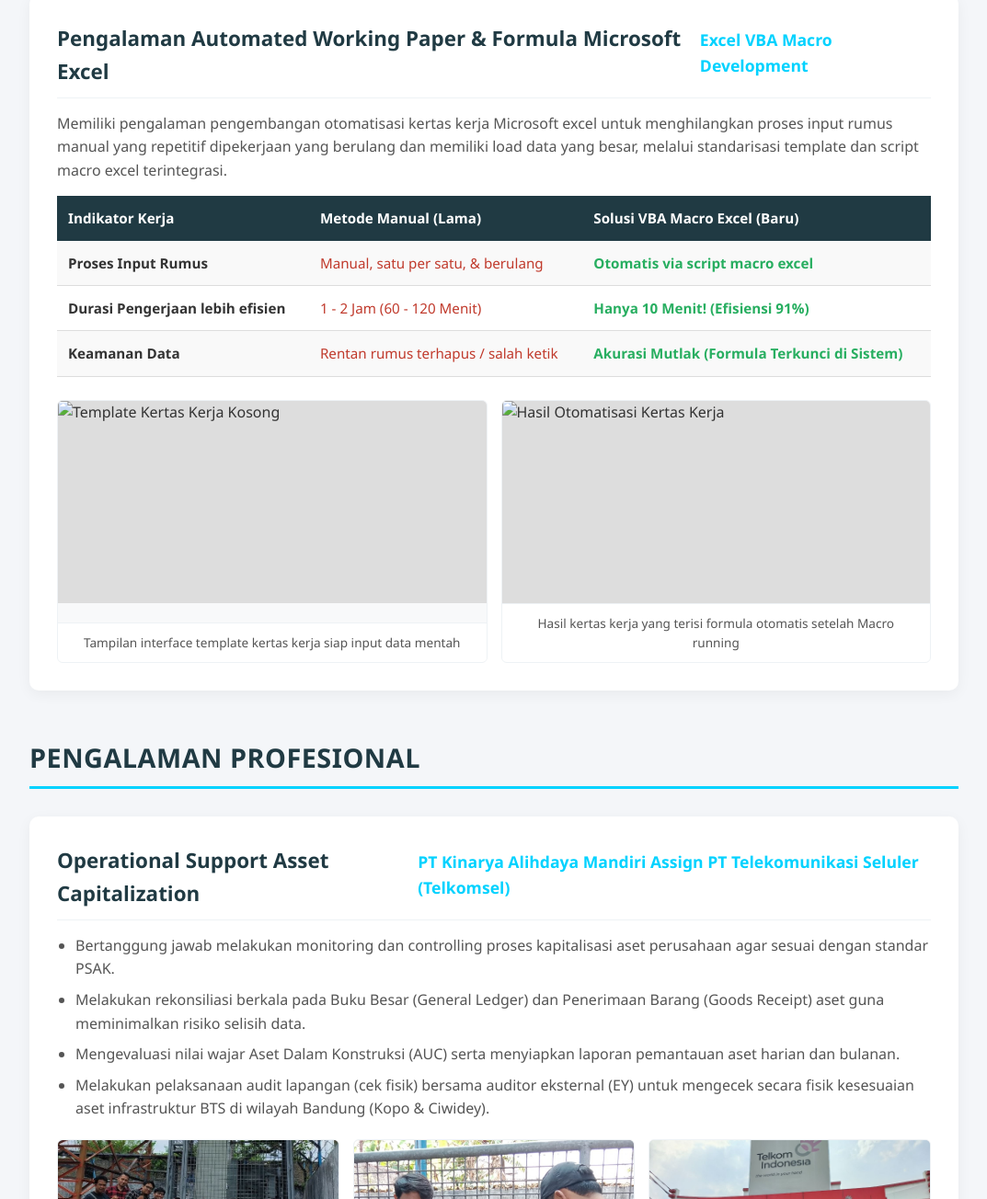
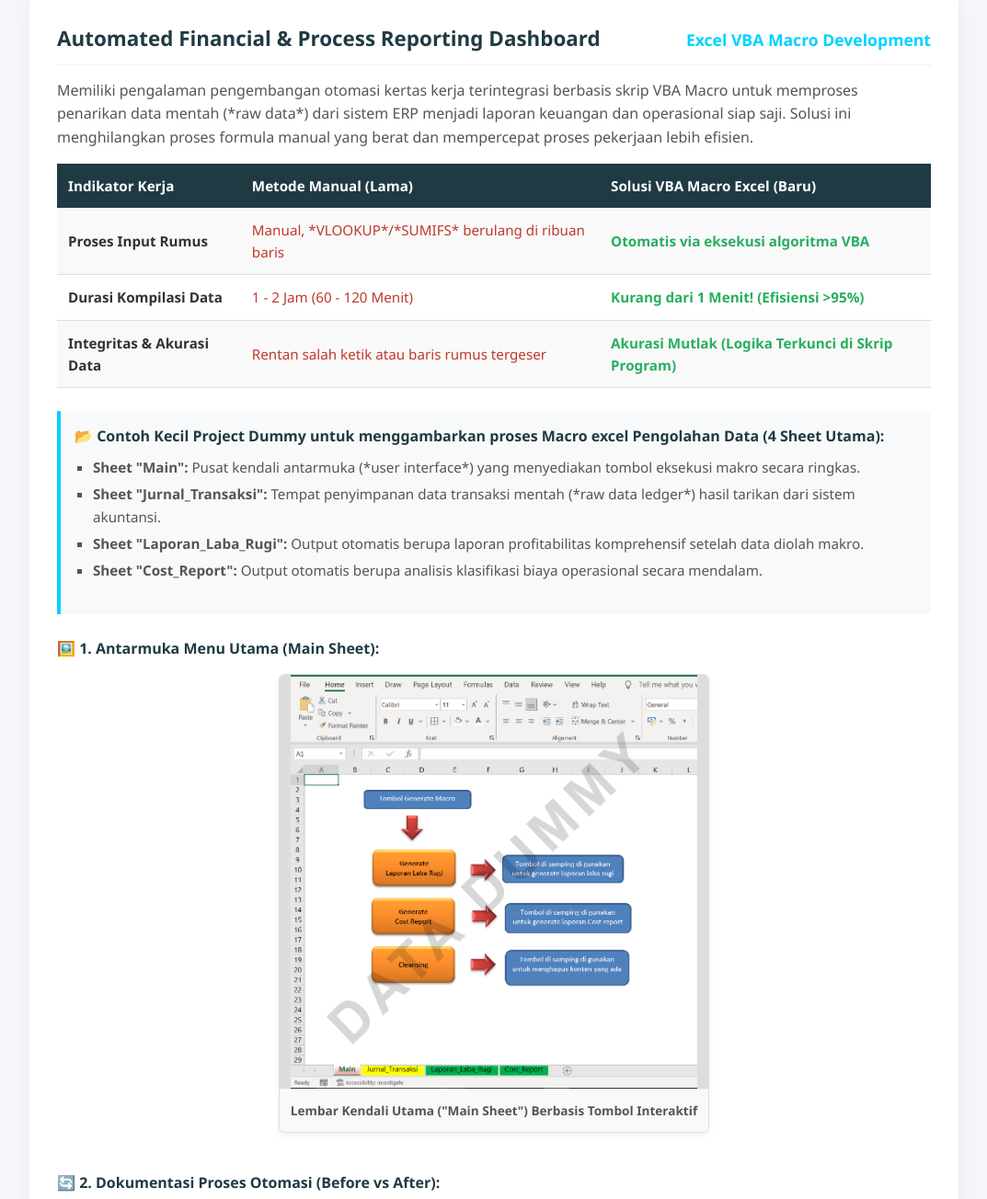
Before and after one commit to yogahartanto19-cyber/Portofolio-Yoga-Hartanto, a plain HTML site: page index.html in a window 1280 px wide. Shown: the part 1220-2524 px from the top of the page at 92% size, without its empty margins (103-1176 px from the left). Drawn offline with Linux system fonts and the light colour scheme.

Commit message:
Add files via upload

```diff
--- a/index.html
+++ b/index.html
@@ -221,7 +221,7 @@
             justify-content: space-between;
         }
 
-        /* ANIMASI SMOOTH IMAGE ZOOM (SEPERTI MENTEGA) */
+        /* ANIMASI SMOOTH IMAGE ZOOM */
         .gallery-img {
             width: 100%;
             height: 220px;
@@ -318,7 +318,6 @@
         <div class="degree">Sarjana Akuntansi - Universitas Gunadarma</div>
         <p>Akuntansi Keuangan, Manajemen Aset, Admin operasional & Perpajakan dengan Pengalaman di Perusahaan Telekomunikasi dan Pengelolaan Bisnis E-Commerce.</p>
 
-        <!-- TOMBOL KONTAK HEADER -->
         <div class="contact-container">
             <a href="https://wa.me/6281285962148" target="_blank" class="btn-contact btn-wa">
                 WhatsApp
@@ -334,37 +333,31 @@
 
     <div class="container">
 
-        <!-- BAGIAN: CORE COMPETENCIES & SKILLS -->
         <div class="section">
             <h2>Core Competencies & Skills</h2>
             <div class="work-card">
                 <div class="skills-grid">
 
-                    <!-- Kategori 1 -->
                     <div class="skill-item">
                         <div class="skill-category">Accounting & Financial Systems</div>
                         <div class="skill-list">SAP (Intermediate), Zahir Accounting, MYOB, Microsoft Dynamics.</div>
                     </div>
 
-                    <!-- Kategori 2 -->
                     <div class="skill-item">
                         <div class="skill-category">Technical & Automation Skills</div>
                         <div class="skill-list">Advanced Microsoft Excel, Excel Macro (VBA), Robotic Process Automation (RPA) development.</div>
                     </div>
 
-                    <!-- Kategori 3 -->
                     <div class="skill-item">
                         <div class="skill-category">Taxation</div>
                         <div class="skill-list">Tax Knowledge (PPh 21, PPh 23, PPh 4 Ayat 2, PP23), E-Filing, E-Form, E-Billing.</div>
                     </div>
 
-                    <!-- Kategori 4 -->
                     <div class="skill-item">
                         <div class="skill-category">Financial Operations</div>
                         <div class="skill-list">Data Reconciliation, General Ledger, Asset Management, External Audit Preparation.</div>
                     </div>
 
-                    <!-- Kategori 5 -->
                     <div class="skill-item" style="grid-column: 1 / -1;">
                         <div class="skill-category">Languages</div>
                         <div class="skill-list">Indonesian (Native), English (Intermediate Level).</div>
@@ -374,19 +367,17 @@
             </div>
         </div>
 
-        <!-- BAGIAN: PROYEK OTOMATISASI MACRO EXCEL -->
         <div class="section">
             <h2>Featured Automation Project</h2>
             <div class="work-card">
                 <div class="work-header">
-                    <div class="work-title">Pengalaman Automated Working Paper & Formula Microsoft Excel</div>
+                    <div class="work-title">Automated Financial & Process Reporting Dashboard</div>
                     <div class="work-company">Excel VBA Macro Development</div>
                 </div>
                 <p style="margin-bottom: 15px; color: #555;">
-                    Memiliki pengalaman pengembangan otomatisasi kertas kerja Microsoft excel untuk menghilangkan proses input rumus manual yang repetitif dipekerjaan yang berulang dan memiliki load data yang besar, melalui standarisasi template dan script macro excel terintegrasi.
+                    Memiliki pengalaman pengembangan otomasi kertas kerja terintegrasi berbasis skrip VBA Macro untuk memproses penarikan data mentah (*raw data*) dari sistem ERP menjadi laporan keuangan dan operasional siap saji. Solusi ini menghilangkan proses formula manual yang berat dan mempercepat proses pekerjaan lebih efisien.
                 </p>
 
-                <!-- Tabel Analisis Efisiensi -->
                 <table style="width: 100%; border-collapse: collapse; margin-bottom: 25px; font-size: 0.95rem;">
                     <tr style="background-color: #203a43; color: white;">
                         <th style="padding: 12px; text-align: left;">Indikator Kerja</th>
@@ -395,40 +386,85 @@
                     </tr>
                     <tr style="background-color: #f9f9f9; border-bottom: 1px solid #ddd;">
                         <td style="padding: 12px; font-weight: bold;">Proses Input Rumus</td>
-                        <td style="padding: 12px; color: #c0392b;">Manual, satu per satu, & berulang</td>
-                        <td style="padding: 12px; color: #27ae60; font-weight: bold;">Otomatis via script macro excel</td>
+                        <td style="padding: 12px; color: #c0392b;">Manual, *VLOOKUP*/*SUMIFS* berulang di ribuan baris</td>
+                        <td style="padding: 12px; color: #27ae60; font-weight: bold;">Otomatis via eksekusi algoritma VBA</td>
                     </tr>
                     <tr style="border-bottom: 1px solid #ddd;">
-                        <td style="padding: 12px; font-weight: bold;">Durasi Pengerjaan lebih efisien</td>
+                        <td style="padding: 12px; font-weight: bold;">Durasi Kompilasi Data</td>
                         <td style="padding: 12px; color: #c0392b;">1 - 2 Jam (60 - 120 Menit)</td>
-                        <td style="padding: 12px; color: #27ae60; font-weight: bold;">Hanya 10 Menit! (Efisiensi 91%)</td>
+                        <td style="padding: 12px; color: #27ae60; font-weight: bold;">Kurang dari 1 Menit! (Efisiensi >95%)</td>
                     </tr>
                     <tr style="background-color: #f9f9f9; border-bottom: 1px solid #ddd;">
-                        <td style="padding: 12px; font-weight: bold;">Keamanan Data</td>
-                        <td style="padding: 12px; color: #c0392b;">Rentan rumus terhapus / salah ketik</td>
-                        <td style="padding: 12px; color: #27ae60; font-weight: bold;">Akurasi Mutlak (Formula Terkunci di Sistem)</td>
+                        <td style="padding: 12px; font-weight: bold;">Integritas & Akurasi Data</td>
+                        <td style="padding: 12px; color: #c0392b;">Rentan salah ketik atau baris rumus tergeser</td>
+                        <td style="padding: 12px; color: #27ae60; font-weight: bold;">Akurasi Mutlak (Logika Terkunci di Skrip Program)</td>
                     </tr>
                 </table>
 
-                <!-- Galeri Preview Excel -->
-                <div class="photo-gallery">
-                    <div class="gallery-item">
-                        <img src="macro-template.jpg" alt="Template Kertas Kerja Kosong" class="gallery-img">
-                        <div class="gallery-caption">Tampilan interface template kertas kerja siap input data mentah</div>
+                <div style="background-color: #f8f9fa; border-left: 4px solid #00d2ff; padding: 15px; margin-bottom: 25px; border-radius: 0 6px 6px 0;">
+                    <h4 style="color: #203a43; margin-bottom: 8px;">📂 Contoh Kecil Project Dummy untuk menggambarkan proses Macro excel Pengolahan Data (4 Sheet Utama):</h4>
+                    <ul style="padding-left: 20px; font-size: 0.95rem; color: #555; list-style-type: square;">
+                        <li style="margin-bottom: 5px;"><strong>Sheet "Main":</strong> Pusat kendali antarmuka (*user interface*) yang menyediakan tombol eksekusi makro secara ringkas.</li>
+                        <li style="margin-bottom: 5px;"><strong>Sheet "Jurnal_Transaksi":</strong> Tempat penyimpanan data transaksi mentah (*raw data ledger*) hasil tarikan dari sistem akuntansi.</li>
+                        <li style="margin-bottom: 5px;"><strong>Sheet "Laporan_Laba_Rugi":</strong> Output otomatis berupa laporan profitabilitas komprehensif setelah data diolah makro.</li>
+                        <li style="margin-bottom: 5px;"><strong>Sheet "Cost_Report":</strong> Output otomatis berupa analisis klasifikasi biaya operasional secara mendalam.</li>
+                    </ul>
+                </div>
+
+                <h4 style="color: #203a43; margin-bottom: 15px;">🖼️ 1. Antarmuka Menu Utama (Main Sheet):</h4>
+                <div style="text-align: center; margin-bottom: 35px;">
+                    <div class="gallery-item" style="max-width: 100%; display: inline-block; background: #fff; border: 1px solid #ddd; box-shadow: 0 4px 8px rgba(0,0,0,0.05);">
+                        <img src="button.png" alt="Excel Macro Interface Dashboard" class="gallery-img" style="height: auto; max-height: 450px; display: block; margin: 0 auto; object-fit: contain;">
+                        <div class="gallery-caption" style="font-weight: 600; padding: 12px; background-color: #f8f9fa;">
+                            Lembar Kendali Utama ("Main Sheet") Berbasis Tombol Interaktif
+                        </div>
                     </div>
-                    <div class="gallery-item">
-                        <img src="macro-output.jpg" alt="Hasil Otomatisasi Kertas Kerja" class="gallery-img">
-                        <div class="gallery-caption">Hasil kertas kerja yang terisi formula otomatis setelah Macro running</div>
+                </div>
+
+                <h4 style="color: #203a43; margin-bottom: 15px;">🔄 2. Dokumentasi Proses Otomasi (Before vs After):</h4>
+
+                <div style="display: grid; grid-template-columns: repeat(auto-fit, minmax(300px, 1fr)); gap: 20px; margin-bottom: 25px;">
+
+                    <div class="gallery-item" style="background: #fff; border: 1px solid #ddd; border-top: 4px solid #c0392b; box-shadow: 0 4px 8px rgba(0,0,0,0.05);">
+                        <img src="macro-before.jpg" alt="Raw Data Ledger" class="gallery-img" style="width: 100%; height: 380px; object-fit: cover; object-position: left top;">
+                        <div style="padding: 12px;">
+                            <span style="background-color: #e74c3c; color: white; padding: 2px 8px; font-size: 0.75rem; font-weight: bold; border-radius: 3px; display: inline-block; margin-bottom: 8px;">BEFORE (Raw Data)</span>
+                            <strong style="display: block; font-size: 0.95rem; margin-bottom: 5px; color: #203a43;">Sheet: Jurnal_Transaksi</strong>
+                            <p style="font-size: 0.85rem; color: #666;">Data mentah akuntansi hasil ekspor sistem yang masih acak, tidak terformat, dan berjumlah ribuan baris data.</p>
+                        </div>
+                    </div>
+
+                    <div class="gallery-item" style="background: #fff; border: 1px solid #ddd; border-top: 4px solid #27ae60; box-shadow: 0 4px 8px rgba(0,0,0,0.05);">
+                        <img src="macro-after.jpg" alt="Generated Financial Reports" class="gallery-img" style="width: 100%; height: 380px; object-fit: contain; background-color: #ffffff; padding: 5px;">
+                        <div style="padding: 12px;">
+                            <span style="background-color: #2ecc71; color: white; padding: 2px 8px; font-size: 0.75rem; font-weight: bold; border-radius: 3px; display: inline-block; margin-bottom: 8px;">AFTER (Output Laporan)</span>
+                            <strong style="display: block; font-size: 0.95rem; margin-bottom: 5px; color: #203a43;">Sheet: Laporan_Laba_Rugi & Cost_Report</strong>
+                            <p style="font-size: 0.85rem; color: #666;">Hasil akhir kompilasi skrip VBA. Data otomatis terkelompok ke pos beban masing-masing dengan format laporan standar manajemen.</p>
+                        </div>
+                    </div>
+
+                </div>
+
+                <div style="display: grid; grid-template-columns: repeat(auto-fit, minmax(280px, 1fr)); gap: 15px; font-size: 0.9rem; margin-top: 20px;">
+                    <div style="background: white; border: 1px solid #eef2f5; padding: 15px; border-radius: 6px; box-shadow: 0 2px 5px rgba(0,0,0,0.02);">
+                        <strong style="color: #d35400; display: block; margin-bottom: 5px;">1. Button: Generate Laporan Laba Rugi</strong>
+                        Mengekstrak data dari sheet akun jurnal, memetakan kelompok akun pendapatan & biaya, lalu menyusunnya ke dalam format ringkas Laporan Laba Rugi secara otomatis.
+                    </div>
+                    <div style="background: white; border: 1px solid #eef2f5; padding: 15px; border-radius: 6px; box-shadow: 0 2px 5px rgba(0,0,0,0.02);">
+                        <strong style="color: #d35400; display: block; margin-bottom: 5px;">2. Button: Generate Cost Report</strong>
+                        Melakukan fungsi penyaringan (*filtering*) dan akumulasi nominal pengeluaran berdasarkan pos beban operasional/pusat biaya secara presisi.
+                    </div>
+                    <div style="background: white; border: 1px solid #eef2f5; padding: 15px; border-radius: 6px; box-shadow: 0 2px 5px rgba(0,0,0,0.02);">
+                        <strong style="color: #d35400; display: block; margin-bottom: 5px;">3. Button: Cleansing & Reset</strong>
+                        Menghapus seluruh sisa laporan lama, membersihkan format lembar kerja, dan menyiapkan workbook kembali ke kondisi awal untuk siklus bulan berikutnya dengan satu klik.
                     </div>
                 </div>
             </div>
         </div>
 
-        <!-- BAGIAN PENGALAMAN KERJA -->
         <div class="section">
             <h2>Pengalaman Profesional</h2>
 
-            <!-- PENGALAMAN 1: TELKOMSEL -->
             <div class="work-card">
                 <div class="work-header">
                     <div class="work-title">Operational Support Asset Capitalization</div>
@@ -457,7 +493,6 @@
                 </div>
             </div>
 
-            <!-- PENGALAMAN 2: ONLINE SHOP -->
             <div class="work-card">
                 <div class="work-header">
                     <div class="work-title">E-Commerce Financial & Operational Manager (Freelance)</div>
@@ -472,7 +507,6 @@
             </div>
         </div>
 
-        <!-- BAGIAN PENGALAMAN RELAWAN PAJAK & PENAMPIL PDF -->
         <div class="section">
             <h2>Dokumentasi & Pengalaman Tax Volunteer</h2>
             <div class="work-card">
@@ -495,7 +529,6 @@
             </div>
         </div>
 
-        <!-- BAGIAN PENCAPAIAN / SEPATU COMPASS -->
         <div class="section">
             <h2>Achievements & Personal Projects</h2>
             <div class="work-card">
@@ -505,7 +538,6 @@
                 </div>
                 <p style="margin-bottom: 15px; color: #555;">Terpilih sebagai pemenang dalam program kampanye kolaborasi nasional antara institusi perbankan BCA (Xpresi) dan brand lokal legendaris Sepatu Compass. Penghargaan dan penyerahan produk eksklusif diserahkan langsung oleh Aji Handoko Purbo selaku Creative Director Sepatu Compass.</p>
 
-                <!-- GALERI 3 FOTO COMPASS -->
                 <div class="photo-gallery">
                     <div class="gallery-item">
                         <img src="compass-penyerahan.jpg" alt="Penyerahan Hadiah oleh Aji Handoko" class="gallery-img">
@@ -523,19 +555,16 @@
             </div>
         </div>
 
-        <!-- BAGIAN SERTIFIKASI + PREVIEW PDF -->
         <div class="section">
             <h2>Sertifikasi Profesional & Dokumen Resmi</h2>
             <div class="cert-grid">
 
-                <!-- 1. BNSP -->
                 <div class="cert-card">
                     <div class="cert-name">Sertifikasi Profesi "Teknisi Akuntansi Muda"</div>
                     <div class="cert-issuer">Badan Nasional Sertifikasi Profesi (BNSP)</div>
                     <embed src="sertifikat-bnsp.pdf" type="application/pdf" class="pdf-viewer">
                 </div>
 
-                <!-- 2. BREVET A -->
                 <div class="cert-card">
                     <div class="cert-name">Sertifikasi Pajak Brevet A</div>
                     <div class="cert-issuer">LEPMA Universitas Gunadarma</div>
@@ -543,7 +572,6 @@
                     <embed src="sertifikat-brevet.pdf" type="application/pdf" class="pdf-viewer">
                 </div>
 
-                <!-- 3. WORKSHOP TAX -->
                 <div class="cert-card">
                     <div class="cert-name">Workshop "Personal Income Taxes"</div>
                     <div class="cert-issuer">LEPMA Universitas Gunadarma</div>
@@ -551,7 +579,6 @@
                     <embed src="sertifikat-workshop.pdf" type="application/pdf" class="pdf-viewer">
                 </div>
 
-                <!-- 4. ZAHIR -->
                 <div class="cert-card expired">
                     <div class="cert-name">Zahir User Certified</div>
                     <div class="cert-issuer">PT. Zahir Internasional</div>
@@ -565,7 +592,6 @@
 
     </div>
 
-    <!-- FOOTER KONTAK -->
     <footer>
         <div class="contact-container footer-contacts">
             <a href="https://wa.me/6281285962148" target="_blank" class="btn-contact btn-wa">WhatsApp</a>
```
Also changed, not shown: button.png (added), macro-after.jpg (added), macro-before.jpg (added).
